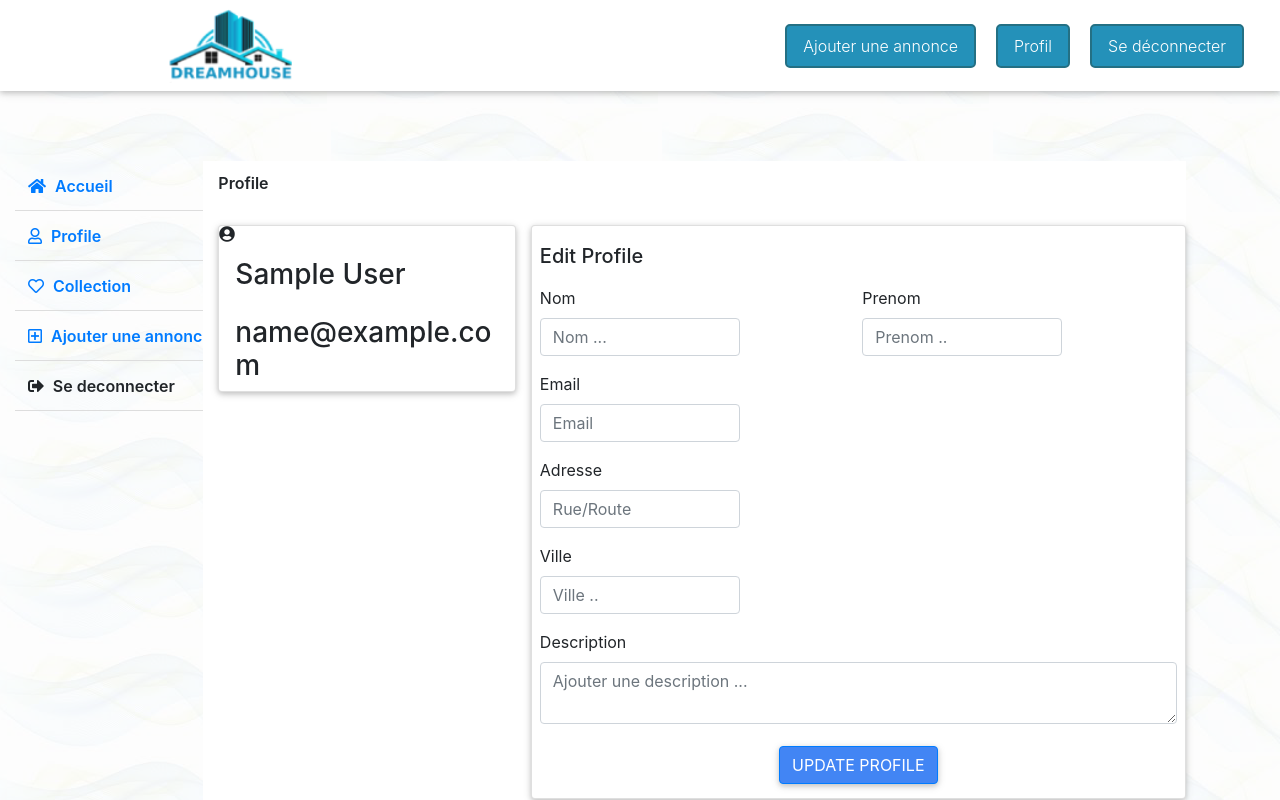
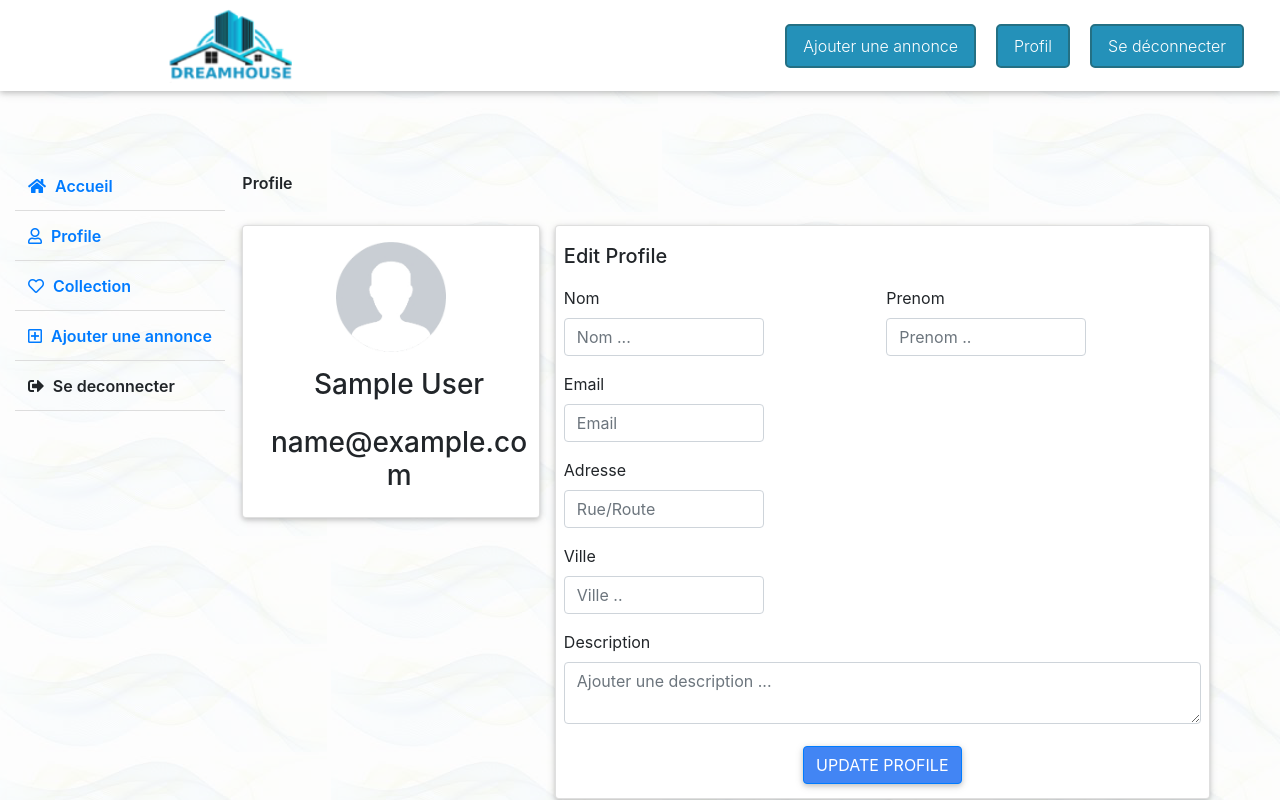
Before and after one commit to hajer2019/Dream_House, a React (Create React App) app in the folder client/: page /dashboard in a window 1280 px wide. Shown: the top 800 px of the page. Built offline with nearby package versions, Linux system fonts and the light colour scheme; sample sign-in values are in the browser's storage.

Commit message:
comments

```diff
--- a/client/src/components/dashboard/Dashboard.js
+++ b/client/src/components/dashboard/Dashboard.js
@@ -9,7 +9,7 @@ function Dashboard() {
       <div className=" menu-container col-2">
         <DashboardMenu />
       </div>
-      <div className="dashboard-content mr-4 col-9">
+      <div className="dashboard-content ml-4 col-9">
         <Profile />
         <Collection />
       </div>
--- a/client/src/components/dashboard/Profile.js
+++ b/client/src/components/dashboard/Profile.js
@@ -1,5 +1,6 @@
 import React from "react";
 import { connect } from "react-redux";
+import user from "../../layouts/user.jpg";
 
 function Profile(props) {
   return (
@@ -7,8 +8,8 @@ function Profile(props) {
       <div className="profile-header">Profile</div>
       <div className=" profile-content row justify-content-around">
         <div className="col-4">
-          <div className=" profile-info card">
-            <i class="fas fa-user-circle"></i>
+          <div className=" text-center profile-info card pt-3 pb-3">
+            <img className="mx-auto profile-img" src={user} alt="user"></img>
             <h5 className="h3 mt-3 ml-3 ">{props.user.name}</h5>
             <h5 className="h3 mt-3 ml-3">{props.user.email}</h5>
           </div>
--- a/client/src/index.css
+++ b/client/src/index.css
@@ -376,9 +376,7 @@ h4 {
   border-bottom: solid 1px #dddddd;
   font-weight: 600;
 }
-.dashboard-content {
-  background-color: white;
-}
+
 .profile-content {
   margin-top: 20px;
   margin-right: 10px;
@@ -408,3 +406,6 @@ h4 {
 .load-more-button {
   width: 200px !important;
 }
+.profile-img {
+  width: 110px !important;
+}
--- a/client/src/utils/requireAuth.js
+++ b/client/src/utils/requireAuth.js
@@ -6,7 +6,7 @@ export default function(ComposedComponent) {
     componentWillMount() {
       const token = localStorage.getItem("jwtToken");
       if (!token) {
-        alert("require auth");
+        alert("Vous devez se connecter d'abord");
         this.props.history.push("/login");
       }
     }
```
Also changed, not shown: client/src/layouts/user.jpg (added).
